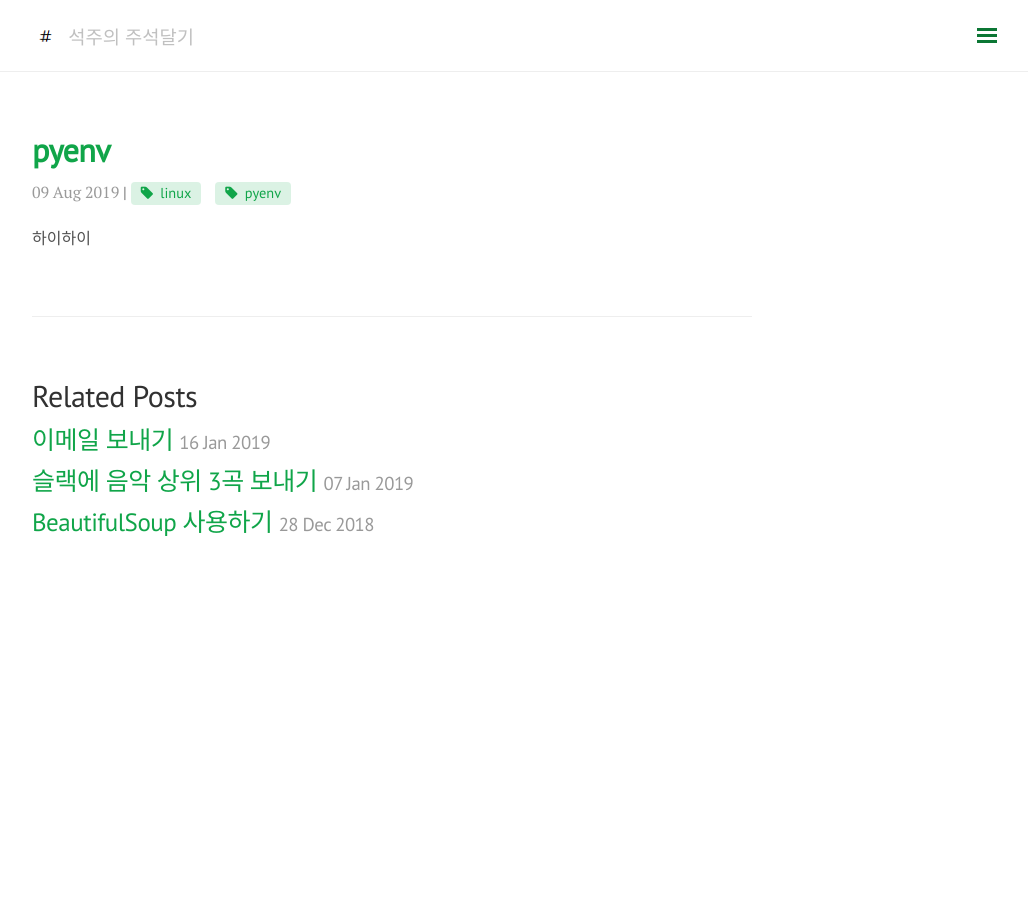
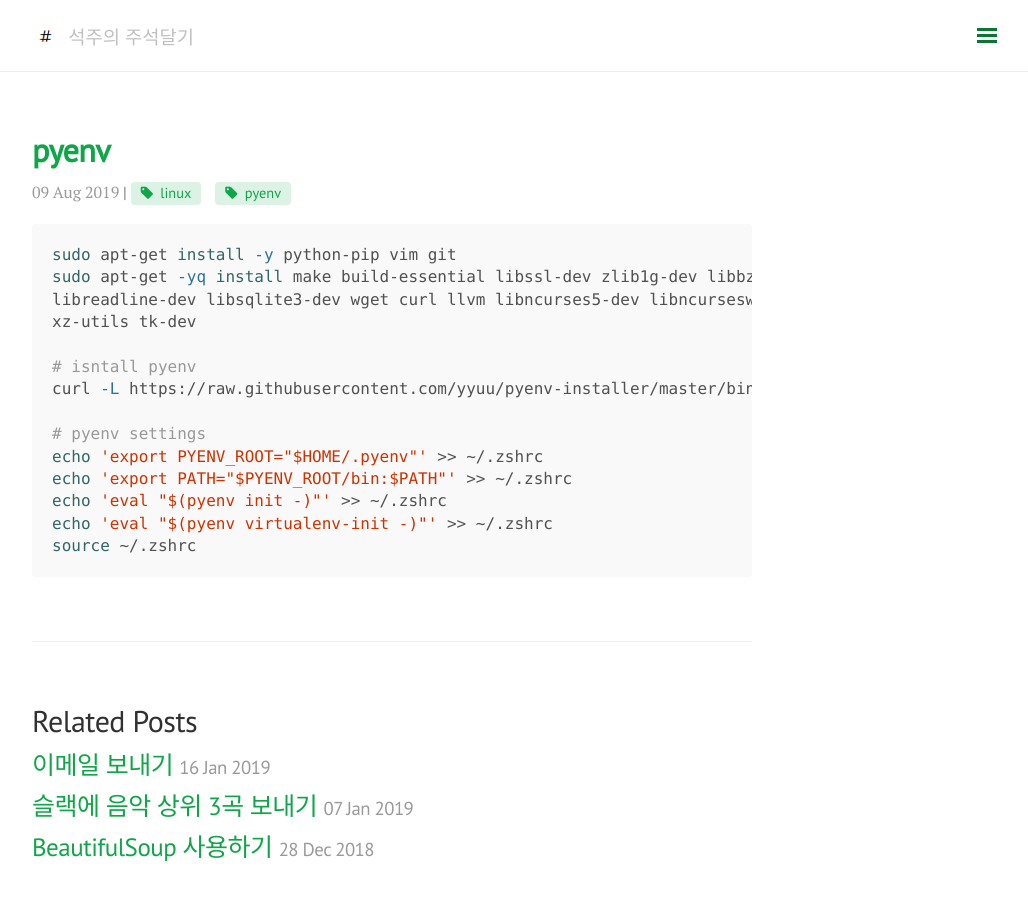
Before and after one commit to somefood/somefood.github.io, a Jekyll site: the page built from _posts/Linux/2019-08-09-pyenv.md, in a window 1280 px wide and 924 px high. Shown: the top 900 px of the window, without its empty margins (248-1276 px from the left). Built offline with Jekyll 4.4.1, drawn with Linux system fonts in a browser that asks for light colours; nearby versions of some CDN libraries; comment, search, counter and statistics services are not loaded.

Commit message:
Update 2019-08-09-pyenv.md

````diff
--- a/_posts/Linux/2019-08-09-pyenv.md
+++ b/_posts/Linux/2019-08-09-pyenv.md
@@ -6,4 +6,19 @@ tags: [linux, pyenv]
 comments: true
 ---
 
-하이하이
+```shell
+sudo apt-get install -y python-pip vim git
+sudo apt-get -yq install make build-essential libssl-dev zlib1g-dev libbz2-dev \
+libreadline-dev libsqlite3-dev wget curl llvm libncurses5-dev libncursesw5-dev \
+xz-utils tk-dev
+
+# isntall pyenv
+curl -L https://raw.githubusercontent.com/yyuu/pyenv-installer/master/bin/pyenv-installer | bash
+
+# pyenv settings
+echo 'export PYENV_ROOT="$HOME/.pyenv"' >> ~/.zshrc
+echo 'export PATH="$PYENV_ROOT/bin:$PATH"' >> ~/.zshrc
+echo 'eval "$(pyenv init -)"' >> ~/.zshrc
+echo 'eval "$(pyenv virtualenv-init -)"' >> ~/.zshrc
+source ~/.zshrc
+```
````
